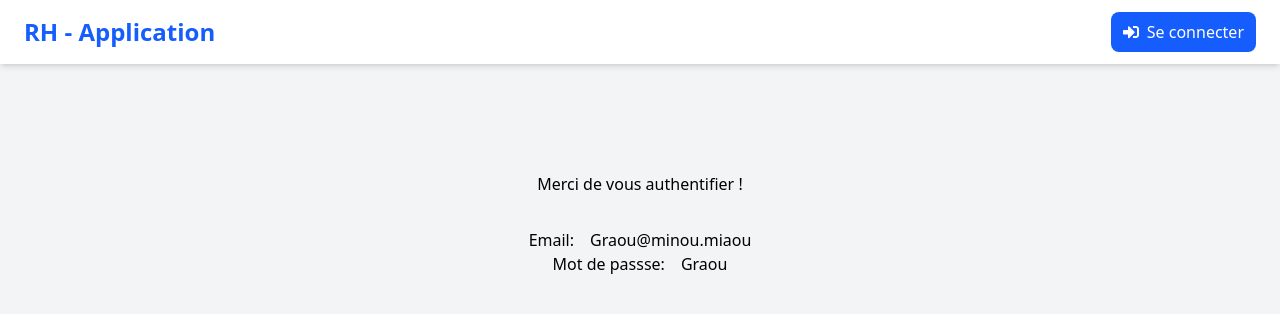
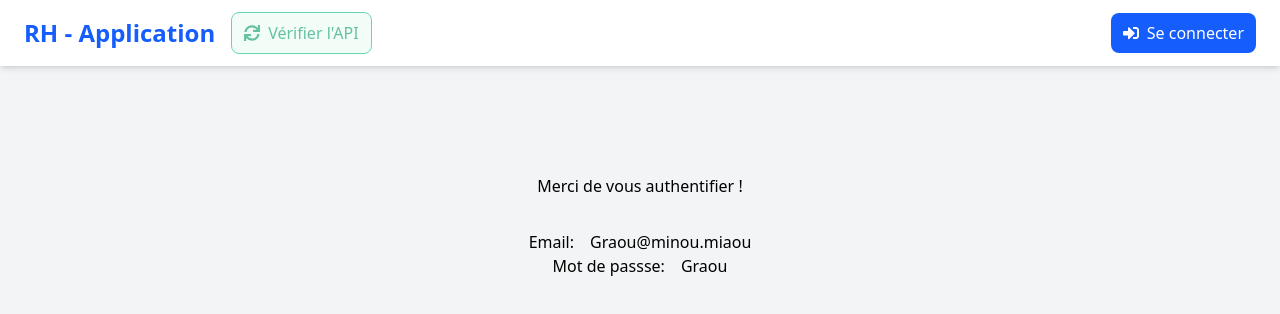
Before and after one commit to TristanYNOV/appRH, a React (Vite) app in the folder rh-app/: page / in a window 1280 px wide. Shown: the top 314 px of the page. Built offline with nearby package versions, Linux system fonts and the light colour scheme.

Commit message:
feat: add top bar api reconnect control

```diff
--- a/rh-app/src/App.tsx
+++ b/rh-app/src/App.tsx
@@ -1,4 +1,4 @@
-import { useRef, type ChangeEvent } from "react";
+import { useRef, useState, type ChangeEvent } from "react";
 import { Toaster } from "react-hot-toast";
 
 import "./App.css";
@@ -21,6 +21,7 @@ const LEAVE_API_AVAILABLE = false;
 function App() {
     const auth = useAuthState();
     const dashboard = useDashboardState(auth.isAuthenticated);
+    const [isReconnectingApis, setIsReconnectingApis] = useState(false);
     const missingFeatures = [
         !ATTENDANCE_API_AVAILABLE ? "présences" : null,
         !LEAVE_API_AVAILABLE ? "demandes d'absence" : null,
@@ -42,6 +43,11 @@ function App() {
         !ATTENDANCE_API_AVAILABLE || !dashboard.isEmployeeApiAvailable;
     const disableLeaveActions =
         !LEAVE_API_AVAILABLE || !dashboard.isEmployeeApiAvailable;
+
+    const hasApiIssue =
+        !dashboard.isEmployeeApiAvailable ||
+        !dashboard.isDepartmentApiAvailable ||
+        !dashboard.isFileApiAvailable;
 
     const handleAuth = async (email: string, password: string, mode: "login" | "signup") => {
         const toastId = toastService.authAttempt();
@@ -118,9 +124,40 @@ function App() {
         toastService.featureUnavailable("Les demandes d'absence");
     };
 
+    const handleReconnectApis = async () => {
+        if (!auth.isAuthenticated || isReconnectingApis) {
+            return;
+        }
+
+        setIsReconnectingApis(true);
+        const toastId = toastService.apiReconnectAttempt();
+        try {
+            const success = await dashboard.reconnectApis();
+            toastService.dismiss(toastId);
+            if (success) {
+                toastService.apiReconnectSuccess();
+            } else {
+                toastService.apiReconnectFailed();
+            }
+        } catch (error) {
+            toastService.dismiss(toastId);
+            toastService.apiReconnectFailed(extractErrorMessage(error));
+        } finally {
+            setIsReconnectingApis(false);
+        }
+    };
+
     return (
         <div className="min-h-screen bg-gray-100">
-            <TopBar logIn={auth.isAuthenticated} onOpenAuth={auth.openAuth} onLogout={handleLogout} />
+            <TopBar
+                logIn={auth.isAuthenticated}
+                onOpenAuth={auth.openAuth}
+                onLogout={handleLogout}
+                onReconnect={handleReconnectApis}
+                canReconnect={auth.isAuthenticated}
+                isReconnecting={isReconnectingApis}
+                hasApiIssue={hasApiIssue}
+            />
 
             {!auth.isAuthenticated && auth.authMode === null && (
                 <div className="flex flex-col justify-center w-full h-80 items-center">
--- a/rh-app/src/HTTP/file.api.ts
+++ b/rh-app/src/HTTP/file.api.ts
@@ -1,4 +1,6 @@
 // src/api/endpoints/file.api.ts
+
+import type {AxiosError} from "axios";
 
 import apiClient from "./httpClient.ts";
 import {baseURLEmployee} from "./employee.api.ts";
@@ -32,4 +34,21 @@ export const FileAPI = {
             responseType: "blob",
         });
     },
+
+    async checkAvailability() {
+        try {
+            await apiClient.head(`/${baseURLEmployee}/export`);
+        } catch (error) {
+            const axiosError = error as AxiosError | undefined;
+            if (axiosError?.response?.status === 405) {
+                await apiClient.get(`/${baseURLEmployee}/export`, {
+                    responseType: "blob",
+                    headers: { Range: "bytes=0-0" },
+                });
+                return;
+            }
+
+            throw error;
+        }
+    },
 };
--- a/rh-app/src/HTTP/httpClient.ts
+++ b/rh-app/src/HTTP/httpClient.ts
@@ -85,6 +85,10 @@ class HTTPClient {
         const res: AxiosResponse<T> = await this.client.delete(url, config);
         return res.data;
     }
+
+    public async head(url: string, config?: AxiosRequestConfig): Promise<void> {
+        await this.client.head(url, config);
+    }
 }
 
 const apiClient = new HTTPClient();
--- a/rh-app/src/components/layout/TopBar.tsx
+++ b/rh-app/src/components/layout/TopBar.tsx
@@ -1,15 +1,44 @@
 import React from "react";
-import { FaSignInAlt, FaSignOutAlt } from "react-icons/fa";
+import { FaSignInAlt, FaSignOutAlt, FaSync } from "react-icons/fa";
 
 interface TopBarProps {
     logIn: boolean;
     onOpenAuth: (mode: "login" | "signup") => void;
     onLogout: () => void;
+    onReconnect: () => void;
+    canReconnect: boolean;
+    isReconnecting: boolean;
+    hasApiIssue: boolean;
 }
 
-const TopBar: React.FC<TopBarProps> = ({ logIn, onOpenAuth, onLogout }) => (
+const TopBar: React.FC<TopBarProps> = ({
+    logIn,
+    onOpenAuth,
+    onLogout,
+    onReconnect,
+    canReconnect,
+    isReconnecting,
+    hasApiIssue,
+}) => (
     <nav className="w-full bg-white shadow-md px-6 py-3 flex justify-between items-center">
-        <h1 className="text-2xl font-bold text-blue-600 cursor-pointer">RH - Application</h1>
+        <div className="flex items-center gap-4">
+            <h1 className="text-2xl font-bold text-blue-600 cursor-pointer">RH - Application</h1>
+            <button
+                type="button"
+                onClick={onReconnect}
+                disabled={!canReconnect || isReconnecting}
+                className={`flex items-center gap-2 px-3 py-2 rounded-lg border transition-colors ${
+                    hasApiIssue
+                        ? "border-amber-500 bg-amber-50 text-amber-600 hover:bg-amber-100"
+                        : "border-emerald-500 bg-emerald-50 text-emerald-600 hover:bg-emerald-100"
+                } ${
+                    !canReconnect || isReconnecting ? "opacity-60 cursor-not-allowed" : ""
+                }`}
+            >
+                <FaSync className={isReconnecting ? "animate-spin" : ""} />
+                <span>{hasApiIssue ? "Reconnexion API" : "Vérifier l'API"}</span>
+            </button>
+        </div>
 
         <div className="flex items-center gap-3">
             {!logIn ? (
--- a/rh-app/src/hooks/useDashboardState.ts
+++ b/rh-app/src/hooks/useDashboardState.ts
@@ -1,4 +1,4 @@
-import { useState } from "react";
+import { useCallback, useState } from "react";
 
 import { useEmployees } from "./useEmployees.ts";
 import { useDepartments } from "./useDepartments.ts";
@@ -18,6 +18,7 @@ export const useDashboardState = (isAuthenticated: boolean) => {
         deleteEmployee,
         refresh: refreshEmployees,
         reset: resetEmployees,
+        checkAvailability: checkEmployeeAvailability,
     } = useEmployees({
         enabled: isAuthenticated,
     });
@@ -31,6 +32,7 @@ export const useDashboardState = (isAuthenticated: boolean) => {
         deleteDepartment,
         refresh: refreshDepartments,
         reset: resetDepartments,
+        checkAvailability: checkDepartmentAvailability,
     } = useDepartments({
         enabled: isAuthenticated,
     });
@@ -46,10 +48,21 @@ export const useDashboardState = (isAuthenticated: boolean) => {
         exportEmployees,
         exportDepartments,
         reset: resetFileTransfers,
+        checkAvailability: checkFileAvailability,
     } = useFileTransfers({
         onEmployeesUpdated: refreshEmployees,
         onDepartmentsUpdated: refreshDepartments,
     });
+
+    const reconnectApis = useCallback(async () => {
+        const [employeeAvailable, departmentAvailable, fileAvailable] = await Promise.all([
+            checkEmployeeAvailability(),
+            checkDepartmentAvailability(),
+            checkFileAvailability(),
+        ]);
+
+        return employeeAvailable && departmentAvailable && fileAvailable;
+    }, [checkDepartmentAvailability, checkEmployeeAvailability, checkFileAvailability]);
 
     const reset = () => {
         setDisplayMode("employee");
@@ -84,6 +97,7 @@ export const useDashboardState = (isAuthenticated: boolean) => {
         exportDepartments,
         refreshEmployees,
         refreshDepartments,
+        reconnectApis,
         reset,
     } as const;
 };
--- a/rh-app/src/hooks/useDepartments.ts
+++ b/rh-app/src/hooks/useDepartments.ts
@@ -41,6 +41,22 @@ export const useDepartments = ({ enabled, onAvailabilityChange }: Options) => {
         },
         [onAvailabilityChange, updateAvailability]
     );
+
+    const checkAvailability = useCallback(async () => {
+        setIsLoading(true);
+        try {
+            const data = await DepartmentAPI.getAll();
+            setDepartments(data.map(normalizeDepartment));
+            syncAvailability(true);
+            return true;
+        } catch (error) {
+            toastService.departmentSyncFailed(extractErrorMessage(error));
+            syncAvailability(false);
+            return false;
+        } finally {
+            setIsLoading(false);
+        }
+    }, [syncAvailability]);
 
     useEffect(() => {
         if (!enabled) {
@@ -151,6 +167,7 @@ export const useDepartments = ({ enabled, onAvailabilityChange }: Options) => {
         updateDepartment,
         deleteDepartment,
         refresh: bumpRefresh,
+        checkAvailability,
         reset: () => {
             setDepartments([]);
             setIsLoading(false);
--- a/rh-app/src/hooks/useEmployees.ts
+++ b/rh-app/src/hooks/useEmployees.ts
@@ -41,6 +41,22 @@ export const useEmployees = ({ enabled, onAvailabilityChange }: Options) => {
         },
         [onAvailabilityChange, updateAvailability]
     );
+
+    const checkAvailability = useCallback(async () => {
+        setIsLoading(true);
+        try {
+            const data = await EmployeeAPI.getAll();
+            setEmployees(data.map(normalizeEmployee));
+            syncAvailability(true);
+            return true;
+        } catch (error) {
+            toastService.employeeSyncFailed(extractErrorMessage(error));
+            syncAvailability(false);
+            return false;
+        } finally {
+            setIsLoading(false);
+        }
+    }, [syncAvailability]);
 
     useEffect(() => {
         if (!enabled) {
@@ -155,6 +171,7 @@ export const useEmployees = ({ enabled, onAvailabilityChange }: Options) => {
         updateEmployee,
         deleteEmployee,
         refresh: bumpRefresh,
+        checkAvailability,
         reset: () => {
             setEmployees([]);
             setIsLoading(false);
--- a/rh-app/src/hooks/useFileTransfers.ts
+++ b/rh-app/src/hooks/useFileTransfers.ts
@@ -50,6 +50,18 @@ export const useFileTransfers = ({
         },
         [onAvailabilityChange, updateAvailability]
     );
+
+    const checkAvailability = useCallback(async () => {
+        try {
+            await FileAPI.checkAvailability();
+            syncAvailability(true);
+            return true;
+        } catch (error) {
+            console.error("[IMPORT/EXPORT] Vérification de l'API échouée", error);
+            syncAvailability(false);
+            return false;
+        }
+    }, [syncAvailability]);
 
     const importEmployees = useCallback(
         async (file: File) => {
@@ -141,6 +153,7 @@ export const useFileTransfers = ({
         importDepartments,
         exportEmployees,
         exportDepartments,
+        checkAvailability,
         reset: () => {
             setIsImportingEmployees(false);
             setIsImportingDepartments(false);
--- a/rh-app/src/services/toasts.service.ts
+++ b/rh-app/src/services/toasts.service.ts
@@ -17,6 +17,10 @@ export const toastService = {
 
     apiUnavailable: (feature: string) => toast.error(`Fonctionnalité indisponible : ${feature}`),
     apiRestored: (feature: string) => toast.success(`Fonctionnalité rétablie : ${feature}`),
+    apiReconnectAttempt: () => toast.loading("Tentative de reconnexion à l'API…"),
+    apiReconnectSuccess: () => toast.success("Reconnexion à l'API réussie !"),
+    apiReconnectFailed: (message?: string) =>
+        toast.error(message ? `La reconnexion a échoué : ${message}` : "La reconnexion a échoué."),
 
     // EMPLOYEE
     employeeSyncFailed: (message: string) => toast.error(`Synchronisation des employés impossible : ${message}`),
```
